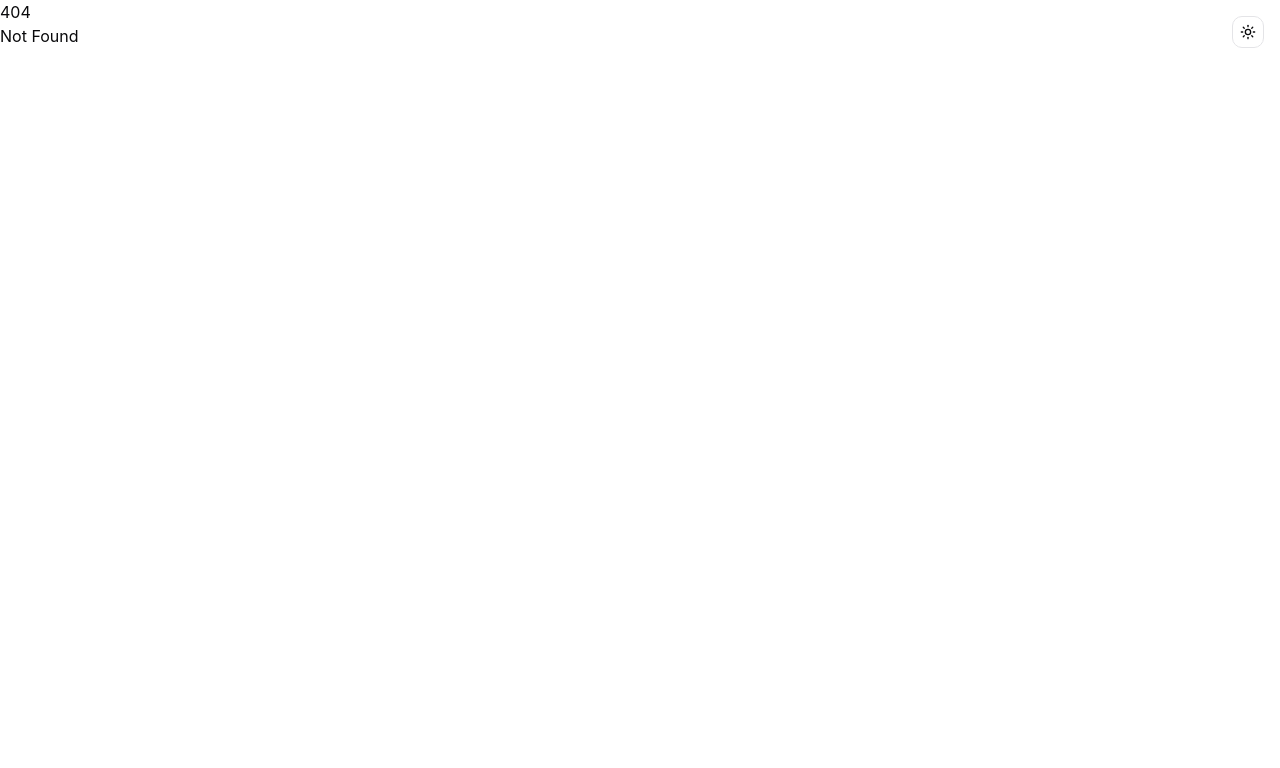
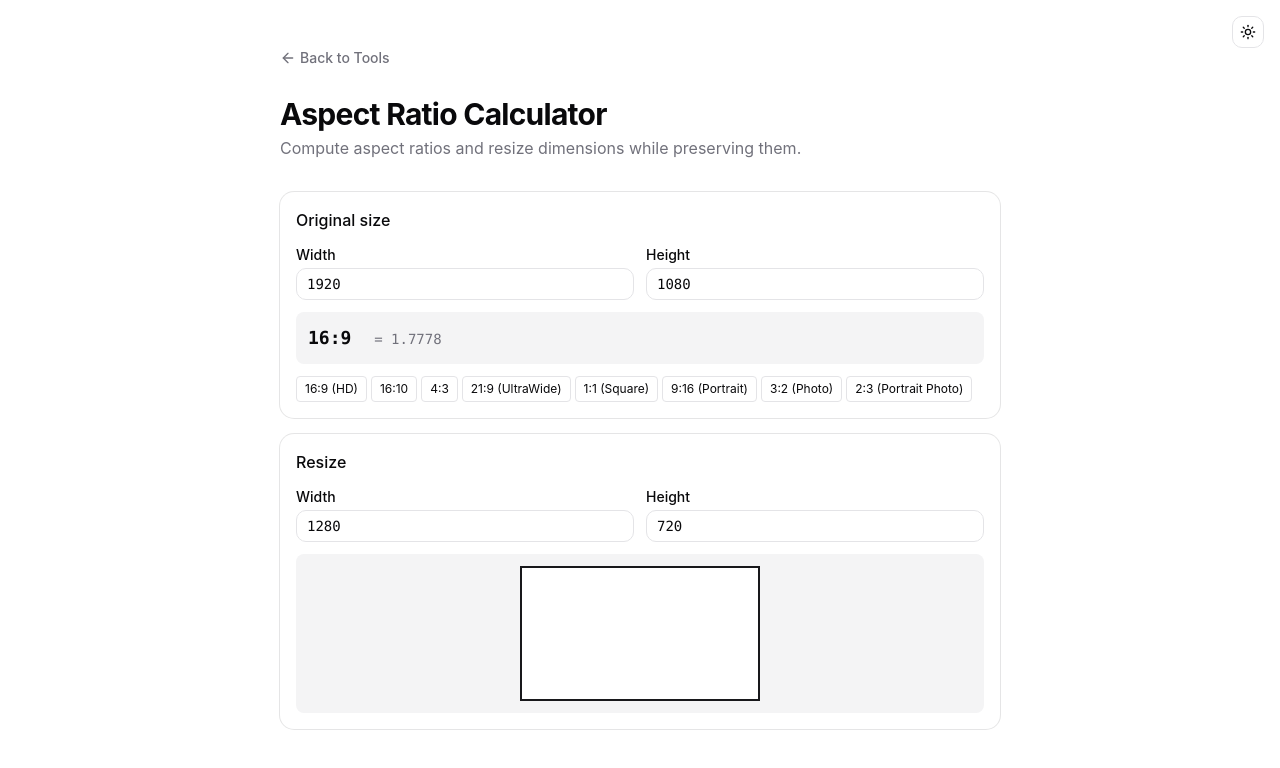
Before and after one commit to orykr/tool.ory.kr, a SvelteKit app in the folder frontend/: page /aspect-ratio in a window 1280 px wide. Before the commit this address had no page. Shown: the top 768 px of the page. Built offline with nearby package versions, Linux system fonts and the light colour scheme.

Commit message:
feat(aspect-ratio): add aspect ratio calculator with resize and presets

```diff
--- a/frontend/src/routes/+page.svelte
+++ b/frontend/src/routes/+page.svelte
@@ -351,6 +351,11 @@
 			href: "/html-preview",
 			title: "HTML Preview",
 			description: "Render HTML live with DOMPurify sanitization."
+		},
+		{
+			href: "/aspect-ratio",
+			title: "Aspect Ratio Calculator",
+			description: "Compute aspect ratios and resize dimensions while preserving them."
 		}
 	];
 </script>
--- /dev/null
+++ b/frontend/src/routes/aspect-ratio/+page.svelte
@@ -0,0 +1,161 @@
+<script lang="ts">
+	import * as Card from "$lib/components/ui/card/index.js";
+	import { Button } from "$lib/components/ui/button/index.js";
+	import { Input } from "$lib/components/ui/input/index.js";
+	import { Label } from "$lib/components/ui/label/index.js";
+	import ArrowLeft from "@lucide/svelte/icons/arrow-left";
+
+	let origW = $state(1920);
+	let origH = $state(1080);
+	let newW = $state<number | null>(1280);
+	let newH = $state<number | null>(null);
+	let lastEdited: "w" | "h" = "w";
+
+	function gcd(a: number, b: number): number {
+		a = Math.abs(Math.round(a));
+		b = Math.abs(Math.round(b));
+		while (b) {
+			[a, b] = [b, a % b];
+		}
+		return a || 1;
+	}
+
+	let ratio = $derived.by(() => {
+		const w = Math.round(origW);
+		const h = Math.round(origH);
+		if (w <= 0 || h <= 0) return null;
+		const g = gcd(w, h);
+		return { w: w / g, h: h / g, decimal: w / h };
+	});
+
+	function recompute(edited: "w" | "h") {
+		lastEdited = edited;
+		if (!ratio) return;
+		if (edited === "w" && newW != null && newW > 0) {
+			newH = Math.round((newW * origH) / origW);
+		} else if (edited === "h" && newH != null && newH > 0) {
+			newW = Math.round((newH * origW) / origH);
+		}
+	}
+
+	$effect(() => {
+		void origW;
+		void origH;
+		recompute(lastEdited);
+	});
+
+	const presets = [
+		{ name: "16:9 (HD)", w: 1920, h: 1080 },
+		{ name: "16:10", w: 1920, h: 1200 },
+		{ name: "4:3", w: 1024, h: 768 },
+		{ name: "21:9 (UltraWide)", w: 2560, h: 1080 },
+		{ name: "1:1 (Square)", w: 1080, h: 1080 },
+		{ name: "9:16 (Portrait)", w: 1080, h: 1920 },
+		{ name: "3:2 (Photo)", w: 3000, h: 2000 },
+		{ name: "2:3 (Portrait Photo)", w: 2000, h: 3000 }
+	];
+
+	function applyPreset(p: { w: number; h: number }) {
+		origW = p.w;
+		origH = p.h;
+		newW = Math.round(p.w / 1.5);
+		newH = Math.round(p.h / 1.5);
+	}
+</script>
+
+<main class="container mx-auto max-w-3xl px-6 py-12">
+	<nav class="mb-6">
+		<a
+			href="/"
+			class="text-muted-foreground hover:text-foreground inline-flex items-center gap-1 text-sm font-medium transition-colors"
+		>
+			<ArrowLeft class="h-4 w-4" />
+			Back to Tools
+		</a>
+	</nav>
+
+	<header class="mb-8">
+		<h1 class="text-3xl font-bold tracking-tight">Aspect Ratio Calculator</h1>
+		<p class="text-muted-foreground mt-1">
+			Compute aspect ratios and resize dimensions while preserving them.
+		</p>
+	</header>
+
+	<Card.Root class="mb-4">
+		<Card.Header><Card.Title class="text-base">Original size</Card.Title></Card.Header>
+		<Card.Content>
+			<div class="grid gap-3 sm:grid-cols-2">
+				<div class="space-y-1.5">
+					<Label for="ow">Width</Label>
+					<Input id="ow" type="number" min="1" bind:value={origW} class="font-mono" />
+				</div>
+				<div class="space-y-1.5">
+					<Label for="oh">Height</Label>
+					<Input id="oh" type="number" min="1" bind:value={origH} class="font-mono" />
+				</div>
+			</div>
+
+			{#if ratio}
+				<div class="bg-muted mt-3 rounded-md p-3">
+					<p class="font-mono text-lg">
+						<span class="font-semibold">{ratio.w}:{ratio.h}</span>
+						<span class="text-muted-foreground ml-3 text-sm">
+							= {ratio.decimal.toFixed(4)}
+						</span>
+					</p>
+				</div>
+			{/if}
+
+			<div class="mt-3 flex flex-wrap gap-1">
+				{#each presets as p (p.name)}
+					<button
+						type="button"
+						class="bg-background hover:bg-muted rounded border px-2 py-1 text-xs"
+						onclick={() => applyPreset(p)}
+					>
+						{p.name}
+					</button>
+				{/each}
+			</div>
+		</Card.Content>
+	</Card.Root>
+
+	<Card.Root>
+		<Card.Header><Card.Title class="text-base">Resize</Card.Title></Card.Header>
+		<Card.Content>
+			<div class="grid gap-3 sm:grid-cols-2">
+				<div class="space-y-1.5">
+					<Label for="nw">Width</Label>
+					<Input
+						id="nw"
+						type="number"
+						min="1"
+						bind:value={newW}
+						oninput={() => recompute("w")}
+						class="font-mono"
+					/>
+				</div>
+				<div class="space-y-1.5">
+					<Label for="nh">Height</Label>
+					<Input
+						id="nh"
+						type="number"
+						min="1"
+						bind:value={newH}
+						oninput={() => recompute("h")}
+						class="font-mono"
+					/>
+				</div>
+			</div>
+
+			{#if newW && newH}
+				<div class="bg-muted mt-3 flex justify-center rounded-md p-3">
+					<div
+						class="bg-background border-primary border-2"
+						style="width: 240px; height: {(240 * newH) / newW}px; max-height: 200px;"
+					></div>
+				</div>
+			{/if}
+		</Card.Content>
+	</Card.Root>
+</main>
```
Also changed, not shown: 1 other file (tests, documents, lock files or other folders).
